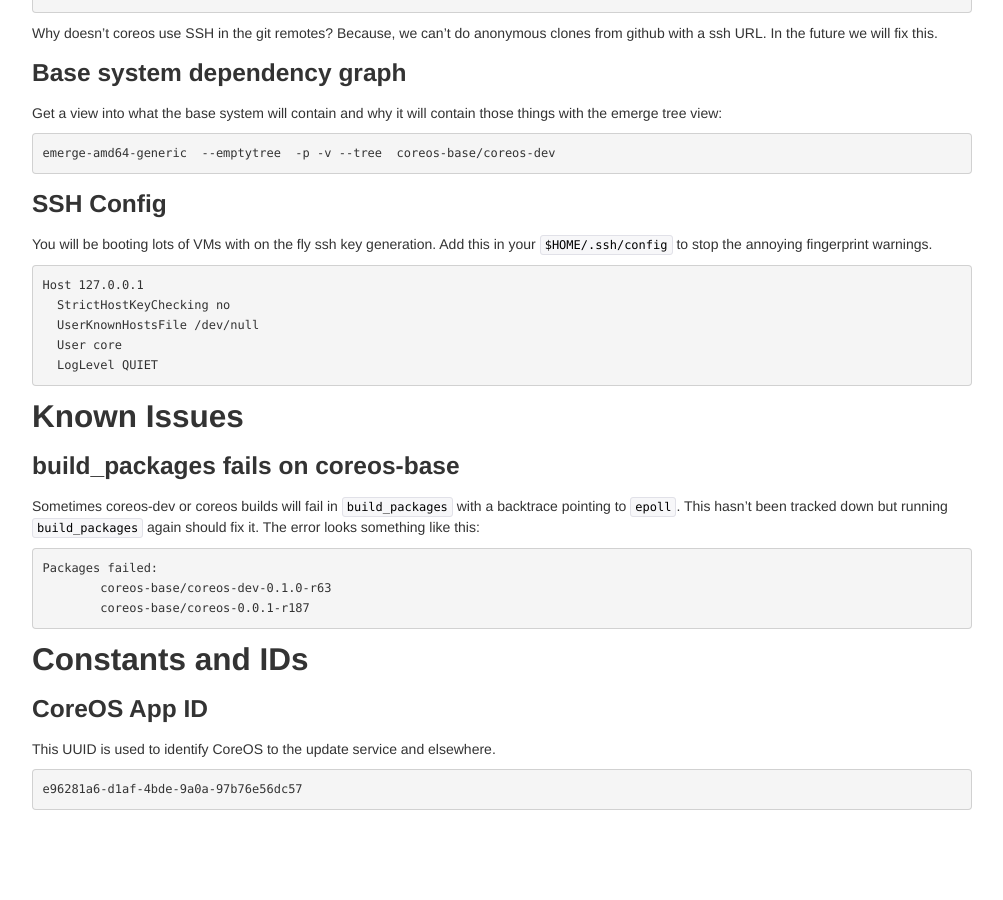
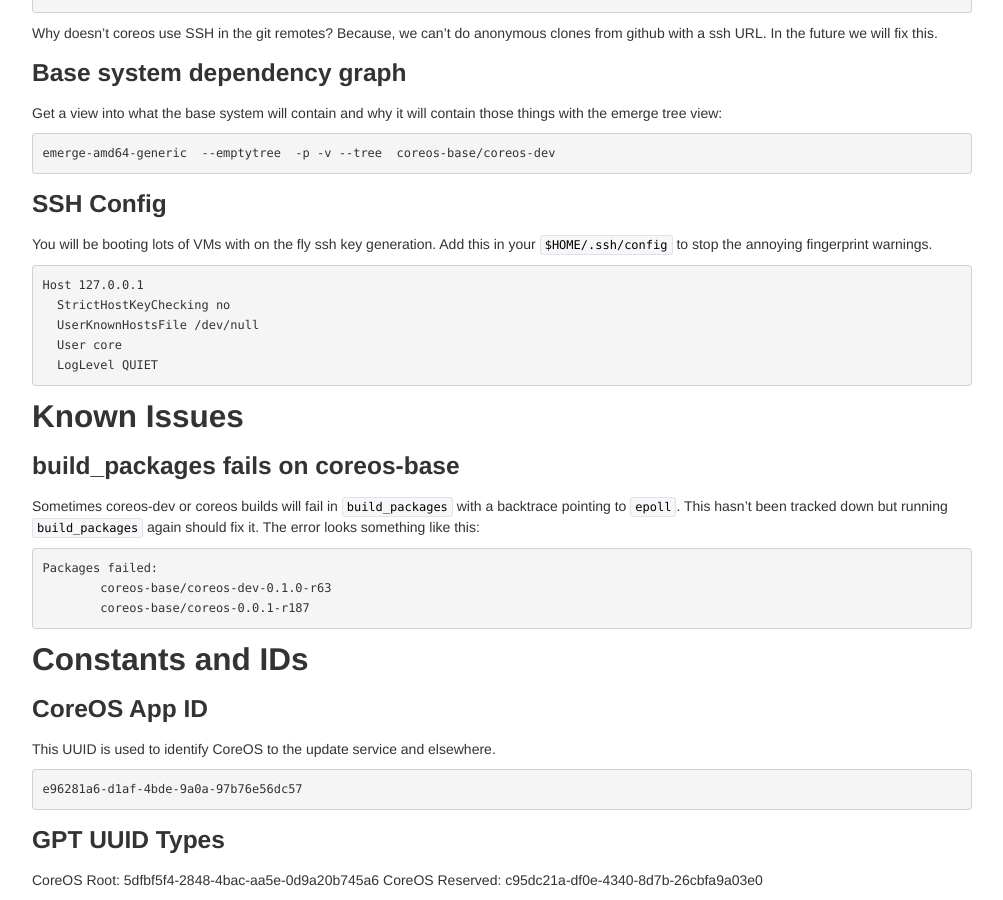
Before and after one commit to RandomStuffs22/coreos.github.com, a Jekyll site: the page built from index.markdown, in a window 1280 px wide and 900 px high, scrolled down 2365 px. Shown: the whole window, without its empty margins (138-1141 px from the left). Built offline with Jekyll 4.4.1, drawn with Linux system fonts in a browser that asks for light colours; Markdown is read by kramdown in place of the engine named in the settings; before the commit the page ends 3185 px from its top, so only the background shows below that.

Commit message:
index: add GUIDs for partition types

````diff
--- a/index.markdown
+++ b/index.markdown
@@ -224,3 +224,8 @@ This UUID is used to identify CoreOS to the update service and elsewhere.
 ```
 e96281a6-d1af-4bde-9a0a-97b76e56dc57
 ```
+
+### GPT UUID Types
+
+CoreOS Root: 5dfbf5f4-2848-4bac-aa5e-0d9a20b745a6
+CoreOS Reserved: c95dc21a-df0e-4340-8d7b-26cbfa9a03e0
````
